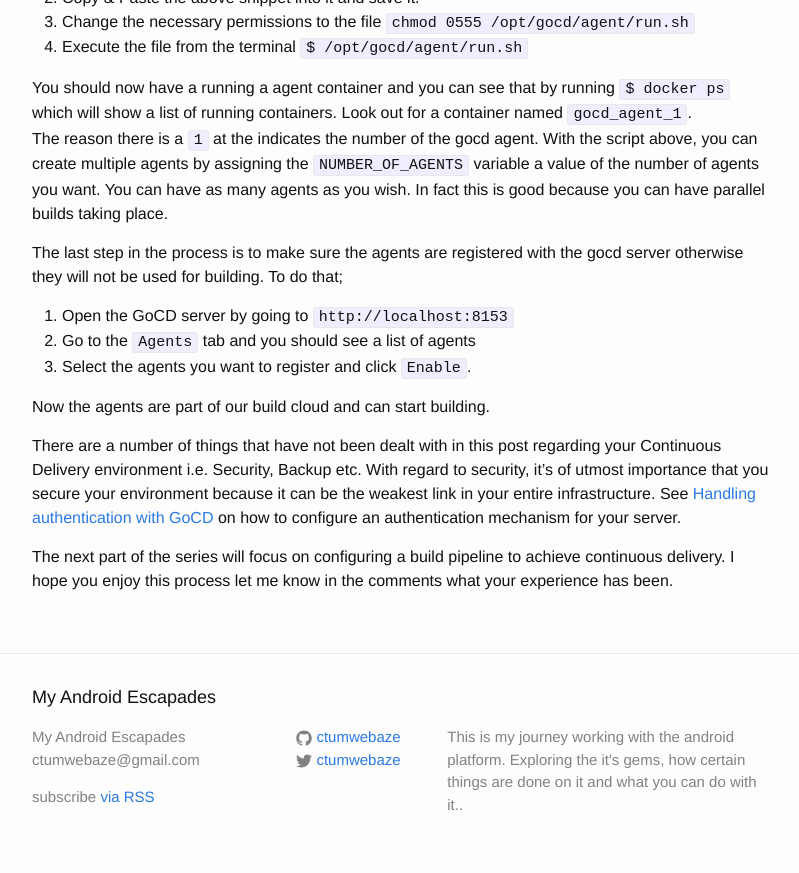
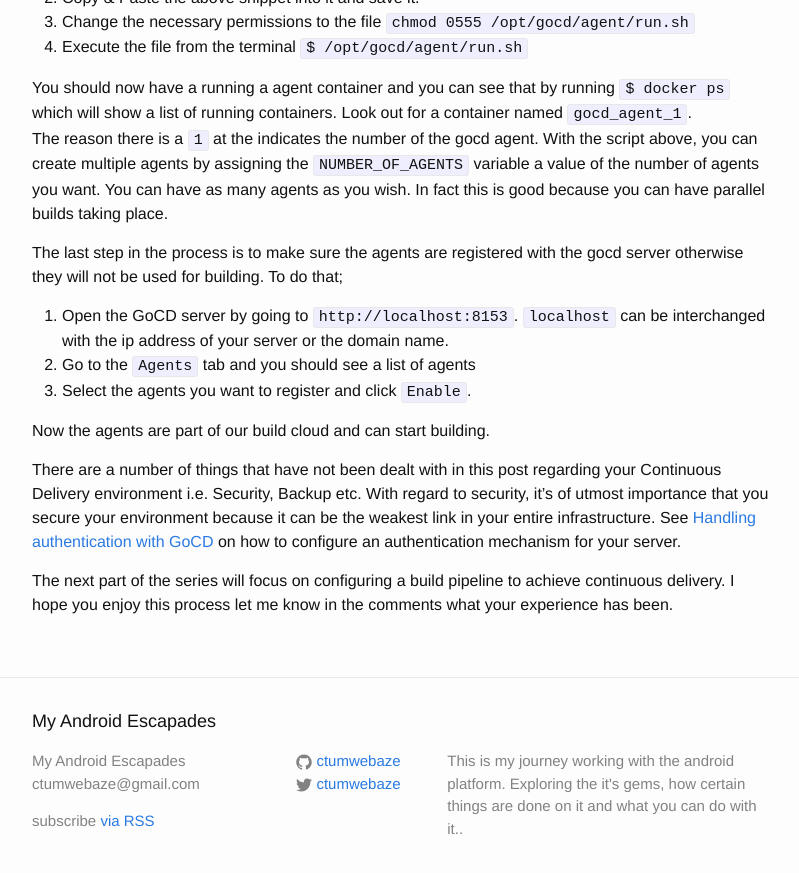
Before and after one commit to ctumwebaze/ctumwebaze.github.io, a Jekyll site: the page built from _posts/2016-03-21-containerized-continuous-delivery-with-gocd-android-playstore-p1.md, in a window 1280 px wide and 900 px high, scrolled down 7445 px. Shown: the top 873 px of the window, without its empty margins (238-1037 px from the left). Built offline with Jekyll 4.4.1, drawn with Linux system fonts in a browser that asks for light colours; comment, search, counter and statistics services are not loaded.

Commit message:
editorial fix.

```diff
--- a/_posts/2016-03-21-containerized-continuous-delivery-with-gocd-android-playstore-p1.md
+++ b/_posts/2016-03-21-containerized-continuous-delivery-with-gocd-android-playstore-p1.md
@@ -308,7 +308,7 @@
 
 The last step in the process is to make sure the agents are registered with the gocd server otherwise they will not be used for building. To do that;
 
-1. Open the GoCD server by going to `http://localhost:8153`
+1. Open the GoCD server by going to `http://localhost:8153`. `localhost` can be interchanged with the ip address of your server or the domain name.
 2. Go to the `Agents` tab and you should see a list of agents
 3. Select the agents you want to register and click `Enable`.
 
```
